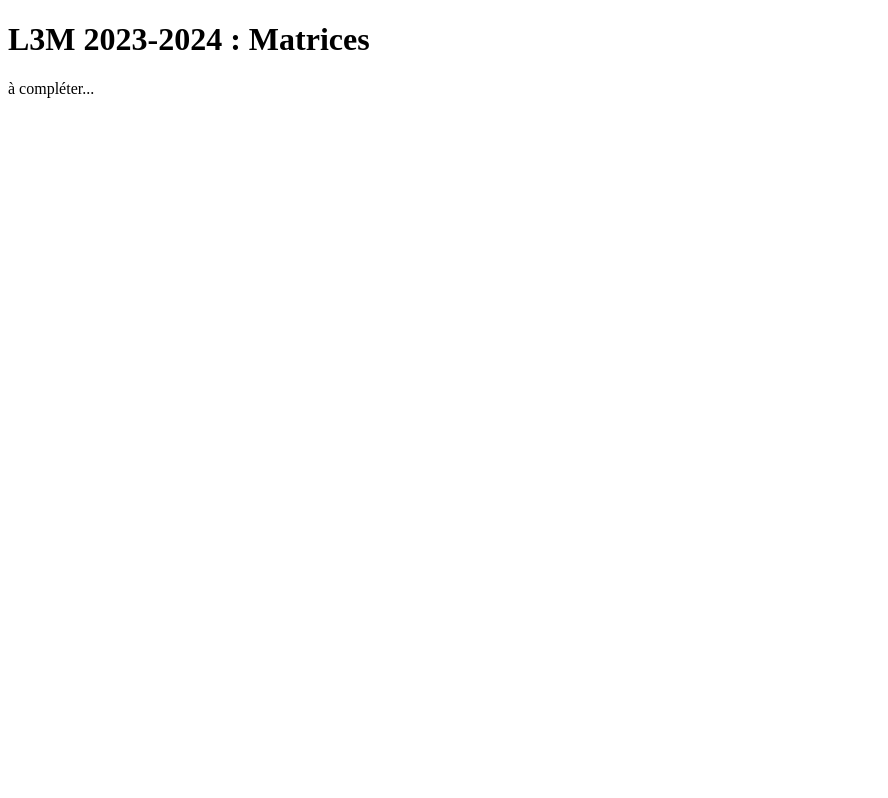
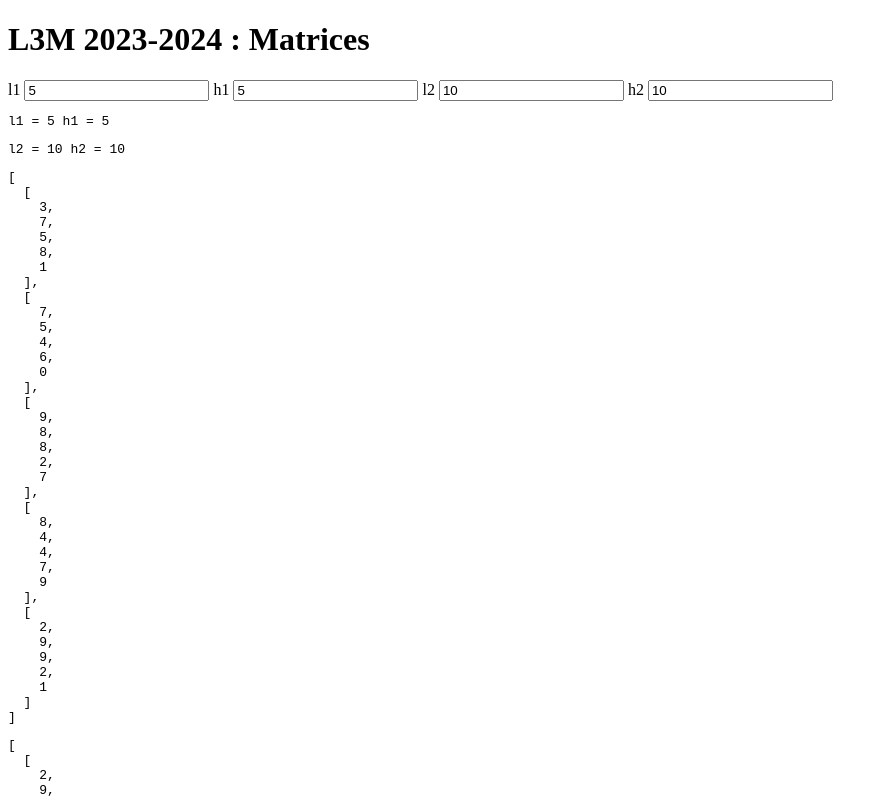
Before and after one commit to l3-miage-cl-ihm/gestion-de-matrices-l3-miage-2023-2024-l3miage-severinm, an Angular app: page / in a window 1280 px wide. Shown: the top 798 px of the page, without its empty margins (0-888 px from the left). Built offline with nearby package versions, Linux system fonts and the light colour scheme.

Commit message:
Étape 2.1 : Réglage des signaux ET Étape 2.2 : Affichage simple des matrices M1 et M2 au format JSON

```diff
--- a/src/app/app.component.html
+++ b/src/app/app.component.html
@@ -1,3 +1,16 @@
 <h1>L3M 2023-2024 : Matrices</h1>
 
-à compléter...
+<label>l1 </label>
+<input #inputL1 type="number" [value]="sigL1()" (change)="sigL1.set(+inputL1.value)">
+<label> h1 </label>
+<input #inputH1 type="number" [value]="sigH1()" (change)="sigH1.set(+inputH1.value)">
+<label> l2 </label>
+<input #inputL2 type="number" [value]="sigL2()" (change)="sigL2.set(+inputL2.value)">
+<label> h2 </label>
+<input #inputH2 type="number" [value]="sigH2()" (change)="sigH2.set(+inputH2.value)">
+
+<pre>l1 = {{sigL1()}} h1 = {{sigH1()}}</pre>
+<pre>l2 = {{sigL2()}} h2 = {{sigH2()}}</pre>
+
+<pre>{{sigM1() | json}}</pre>
+<pre>{{sigM2() | json}}</pre>
```
